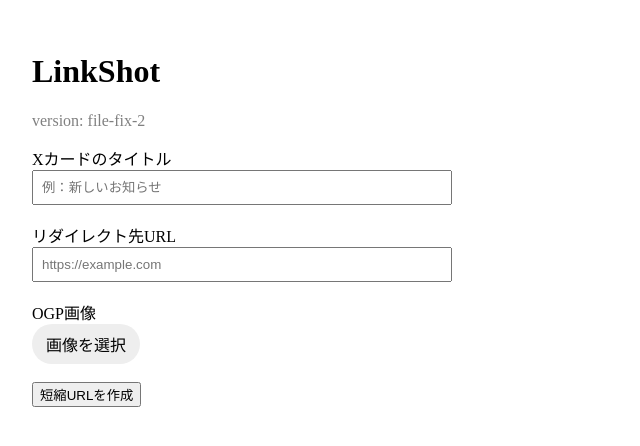
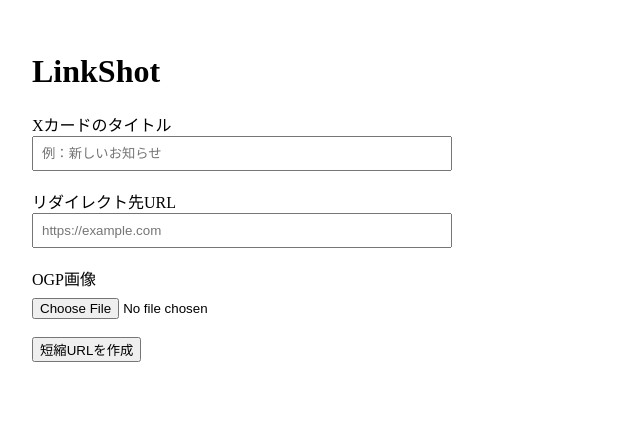
Before and after one commit to tanakasouma1130-create/shortlink-app, a Next.js app: page / in a window 1280 px wide. Shown: the top 446 px of the page, without its empty margins (0-640 px from the left). Built offline with nearby package versions, Linux system fonts and the light colour scheme.

Commit message:
Update page.js

```diff
--- a/app/page.js
+++ b/app/page.js
@@ -42,11 +42,13 @@ export default function Home() {
       setLoading(true);
 
       const formData = new FormData();
+
       formData.append("title", title);
       formData.append("redirectUrl", redirectUrl);
       formData.append("image", image);
 
       const adminKey = localStorage.getItem("admin_key");
+
       if (adminKey) {
         formData.append("adminKey", adminKey);
       }
@@ -60,7 +62,11 @@ export default function Home() {
 
       if (!res.ok) {
         setError(data.error || "作成に失敗しました");
-        if (data.upgrade) setUpgrade(true);
+
+        if (data.upgrade) {
+          setUpgrade(true);
+        }
+
         return;
       }
 
@@ -76,7 +82,6 @@ export default function Home() {
   return (
     <main style={{ padding: 24 }}>
       <h1>LinkShot</h1>
-      <p style={{ color: "gray" }}>version: file-fix-2</p>
 
       <form onSubmit={handleSubmit}>
         <div>
@@ -87,7 +92,11 @@ export default function Home() {
             value={title}
             onChange={(e) => setTitle(e.target.value)}
             placeholder="例：新しいお知らせ"
-            style={{ width: "100%", maxWidth: 400, padding: 8 }}
+            style={{
+              width: "100%",
+              maxWidth: 400,
+              padding: 8,
+            }}
           />
         </div>
 
@@ -101,7 +110,11 @@ export default function Home() {
             value={redirectUrl}
             onChange={(e) => setRedirectUrl(e.target.value)}
             placeholder="https://example.com"
-            style={{ width: "100%", maxWidth: 400, padding: 8 }}
+            style={{
+              width: "100%",
+              maxWidth: 400,
+              padding: 8,
+            }}
           />
         </div>
 
@@ -109,38 +122,59 @@ export default function Home() {
 
         <div>
           <label>OGP画像</label>
-          <br />
 
-          <label
-            style={{
-              display: "inline-block",
-              padding: "8px 14px",
-              background: "#eee",
-              borderRadius: 20,
-              cursor: "pointer",
-            }}
-          >
-            画像を選択
+          <div style={{ marginTop: 8 }}>
             <input
               type="file"
-              accept="image/*"
-              style={{ display: "none" }}
+              accept="image/jpeg,image/png,image/webp"
               onChange={(e) => {
                 const file = e.target.files?.[0];
 
-                if (file) {
-                  setImage(file);
-                  setImageName(file.name);
-                  setError("");
+                if (!file) return;
+
+                const allowedTypes = [
+                  "image/jpeg",
+                  "image/png",
+                  "image/webp",
+                ];
+
+                if (!allowedTypes.includes(file.type)) {
+                  setImage(null);
+                  setImageName("");
+                  setError(
+                    "JPEG / PNG / WebP の画像を選んでください"
+                  );
+                  return;
                 }
+
+                setImage(file);
+                setImageName(file.name);
+                setError("");
               }}
             />
-          </label>
+          </div>
 
-          {imageName && (
-            <p style={{ marginTop: 8 }}>
-              選択中：{imageName}
-            </p>
+          {image && (
+            <div
+              style={{
+                marginTop: 8,
+                display: "flex",
+                alignItems: "center",
+                gap: 8,
+              }}
+            >
+              <img
+                src={URL.createObjectURL(image)}
+                alt="preview"
+                style={{
+                  width: 32,
+                  height: 32,
+                  objectFit: "cover",
+                }}
+              />
+
+              <span>{imageName}</span>
+            </div>
           )}
         </div>
 
@@ -151,7 +185,16 @@ export default function Home() {
         </button>
       </form>
 
-      {error && <p style={{ color: "red", marginTop: 16 }}>{error}</p>}
+      {error && (
+        <p
+          style={{
+            color: "red",
+            marginTop: 16,
+          }}
+        >
+          {error}
+        </p>
+      )}
 
       {upgrade && (
         <a
@@ -173,7 +216,12 @@ export default function Home() {
       {shortUrl && (
         <div style={{ marginTop: 24 }}>
           <p>作成されたURL</p>
-          <a href={shortUrl} target="_blank" rel="noopener noreferrer">
+
+          <a
+            href={shortUrl}
+            target="_blank"
+            rel="noopener noreferrer"
+          >
             {shortUrl}
           </a>
         </div>
```
